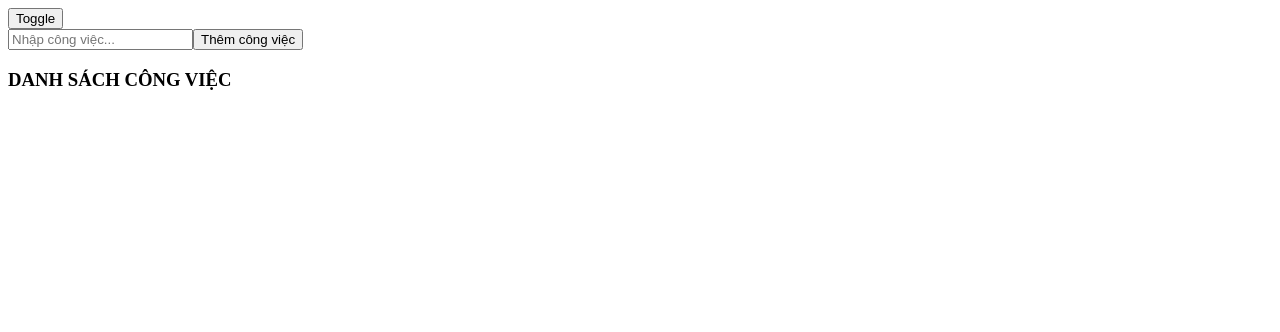
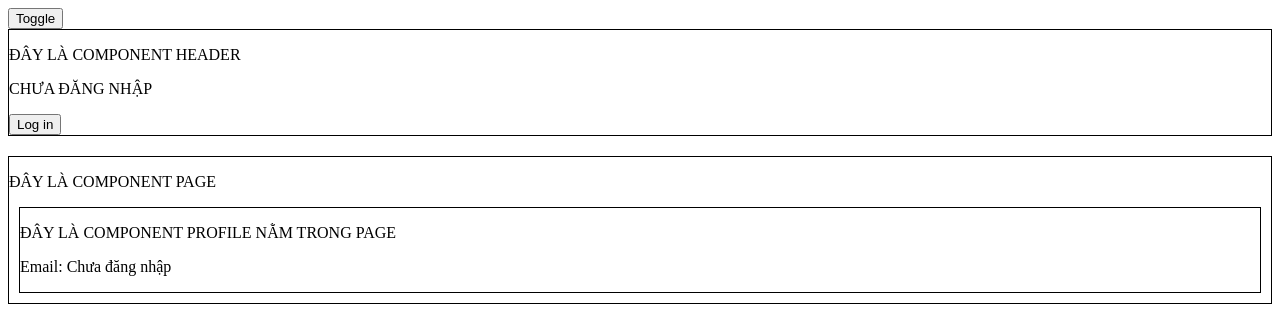
Before and after one commit to HelloWorld2k5/Learn_React, a React (Vite) app: page / in a window 1280 px wide. Both pictures are taken after a click on the button "Toggle". Shown: the top 332 px of the page. Built offline with nearby package versions, Linux system fonts and the light colour scheme.

Commit message:
update bai tap auth va theme voi useContext

```diff
--- a/src/App.css
+++ b/src/App.css
@@ -25,3 +25,8 @@
     cursor: pointer;
     margin-left: 5px;
 }
+
+.header.dark, .btn-theme.dark {
+    background-color: #000;
+    color: #fff;
+}
--- a/src/App.jsx
+++ b/src/App.jsx
@@ -1,6 +1,6 @@
 import { useState } from 'react';
 import './App.css';
-import TodoListWithUseReducer from './exercises/TodoListWithUseReducer';
+import AuthenticationFlow from './exercises/AuthenticationFlow';
 
 function App() {
     const [toggle, setToggle] = useState(false);
@@ -8,7 +8,7 @@ function App() {
     return (
         <>
             <button onClick={() => setToggle(!toggle)}>Toggle</button>
-            {toggle && <TodoListWithUseReducer/>}
+            {toggle && <AuthenticationFlow/>}
         </>
     );
 }
--- /dev/null
+++ b/src/exercises/AuthenticationFlow.jsx
@@ -0,0 +1,46 @@
+import { useContext } from "react";
+import { AuthContext } from "./context/AuthContext";
+
+const Header = () => {
+    const { user, isAuthenticated, handleLogin, handleLogout } = useContext(AuthContext);
+
+    return (
+        <div style={{ border: '1px solid #000', marginBottom: '20px' }}>
+            <p>ĐÂY LÀ COMPONENT HEADER</p>
+            <p>{user ? `CHÀO MỪNG ${user.name} HỒI QUY` : 'CHƯA ĐĂNG NHẬP'}</p>
+            <button onClick={isAuthenticated ? handleLogout : handleLogin}>{isAuthenticated ? 'Log out' : 'Log in'}</button>
+        </div>
+    );
+}
+
+const Profile = () => {
+    const { user, isAuthenticated } = useContext(AuthContext);
+
+    return (
+        <div style={{ border: '1px solid #000', margin: '10px' }}>
+            <p>ĐÂY LÀ COMPONENT PROFILE NẰM TRONG PAGE</p>
+            <p>Email: {isAuthenticated ? user.email : 'Chưa đăng nhập'}</p>
+        </div>
+    );
+}
+
+const Page = () => {
+    return (
+        <div style={{ border: '1px solid #000' }}>
+            <p>ĐÂY LÀ COMPONENT PAGE</p>
+            <Profile />
+        </div>
+    );
+}
+
+function AuthenticationFlow() {
+
+    return (
+        <>
+            <Header />
+            <Page />
+        </>
+    );
+}
+
+export default AuthenticationFlow;
--- /dev/null
+++ b/src/exercises/context/AuthContext.jsx
@@ -0,0 +1,38 @@
+import { createContext, useState } from "react";
+
+const AuthContext = createContext();
+
+function AuthProvider({ children }) {
+    const [user, setUser] = useState(null);
+    const [isAuthenticated, setIsAuthenticated] = useState(false);
+
+    const handleLogin = () => {
+        setUser({
+            name: 'Lệ Phi Vũ',
+            email: 'lehuynh@gmail.com'
+        });
+
+        setIsAuthenticated(true);
+    };
+
+    const handleLogout = () => {
+        setUser(null);
+        setIsAuthenticated(false);
+    };
+
+    const value = {
+        user,
+        isAuthenticated,
+        handleLogin,
+        handleLogout
+    }
+
+    return (
+        <AuthContext.Provider value={value}>
+            {children}
+        </AuthContext.Provider>
+    );
+}
+
+export { AuthContext };
+export default AuthProvider;
--- a/src/main.jsx
+++ b/src/main.jsx
@@ -2,6 +2,7 @@ import { StrictMode } from 'react'
 import { createRoot } from 'react-dom/client'
 import './index.css'
 import App from './App.jsx'
+import AuthProvider from './exercises/context/AuthContext.jsx'
 
 console.log('HELLO EVERYONE, WELCOME TO MY REACT APP! HAPPY NEW YEAR 2026!');
 
@@ -19,6 +20,8 @@ console.log('HELLO EVERYONE, WELCOME TO MY REACT APP! HAPPY NEW YEAR 2026!');
 
 createRoot(document.getElementById('root')).render(
   <StrictMode>
-    <App />
+    <AuthProvider>
+      <App />
+    </AuthProvider>
   </StrictMode>,
 )
```
Also changed, not shown: src/exercises/ThemeSwitcher.jsx (added, +30 -0 lines), src/exercises/context/ThemeContext.jsx (added, +25 -0 lines).
